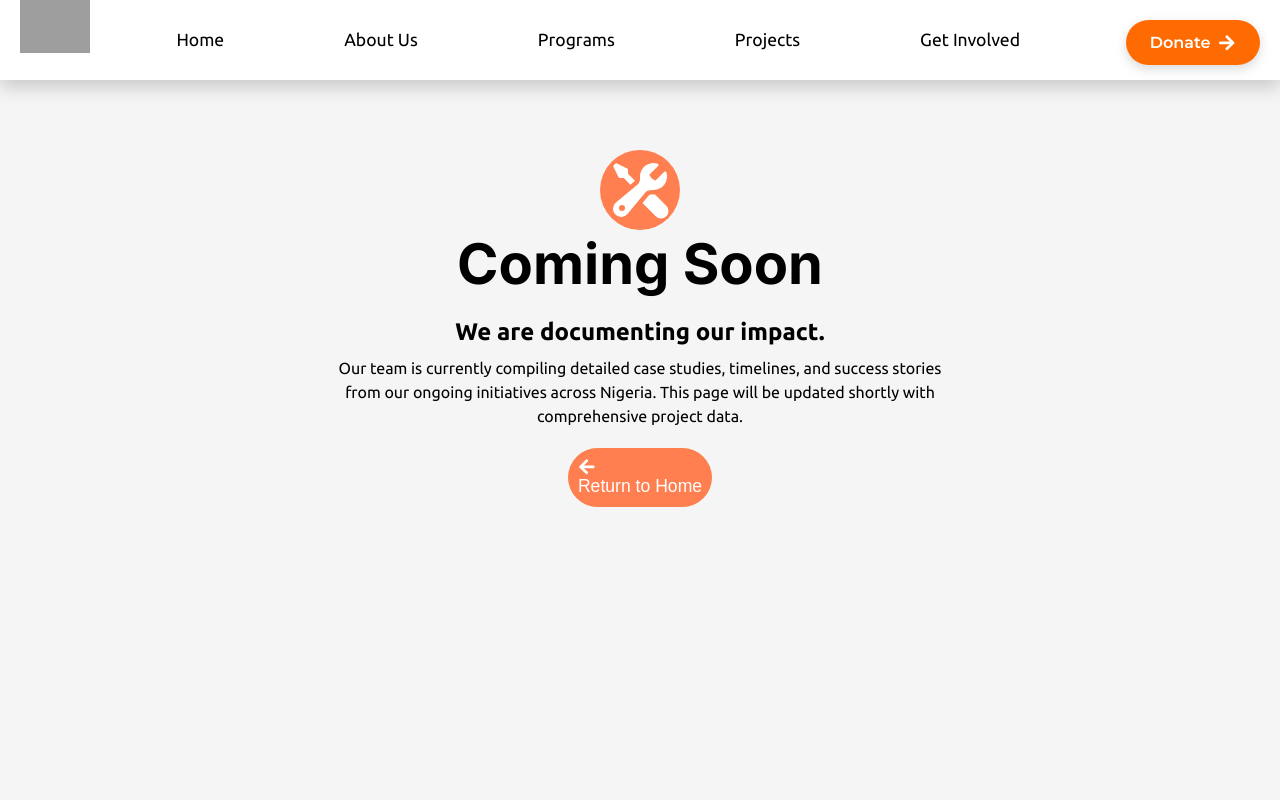
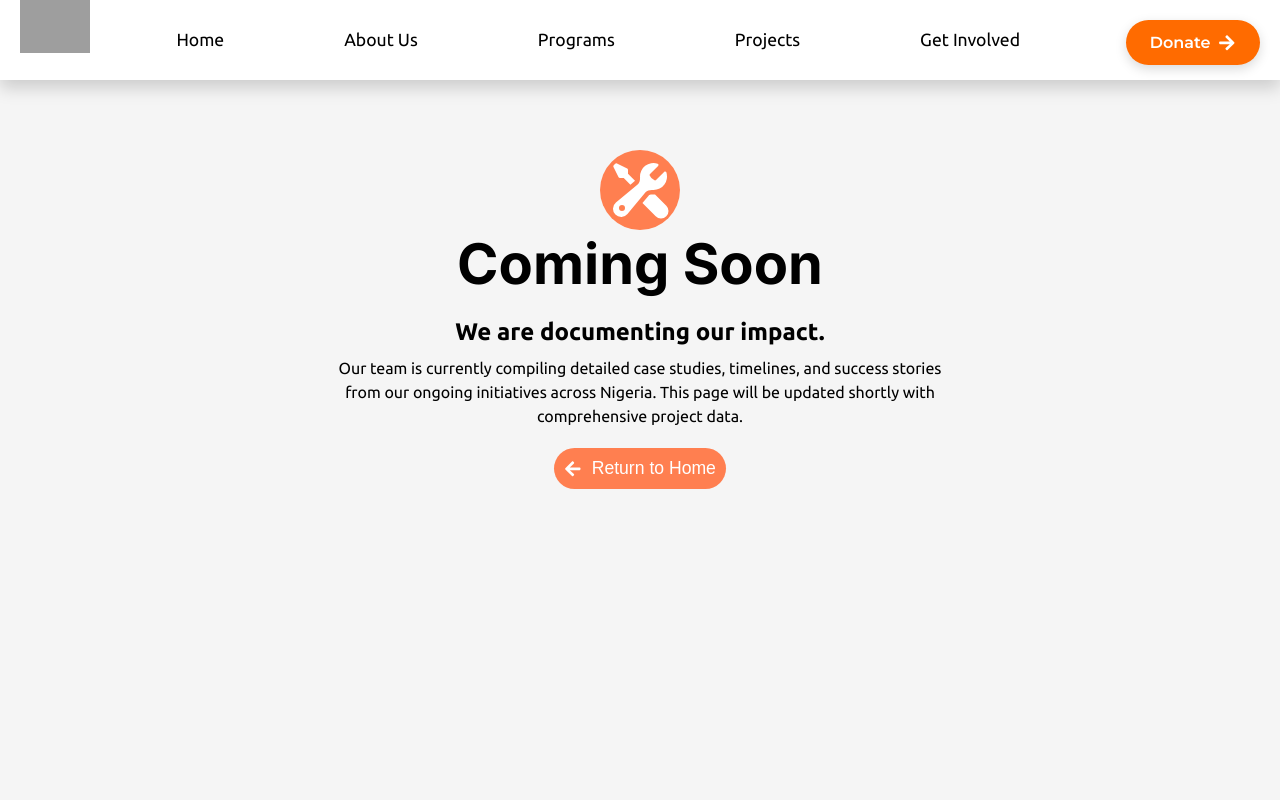
Before and after one commit to sponder-cell/imasgate, a React (Vite) app: page /impact in a window 1280 px wide. Shown: the top 800 px of the page. Built offline with nearby package versions, Linux system fonts and the light colour scheme; grey boxes are pictures that could not be loaded; a web font is replaced by a local one.

Commit message:
Linked again

```diff
--- a/src/pages/Impact.jsx
+++ b/src/pages/Impact.jsx
@@ -20,16 +20,17 @@ function Impact() {
         <p>Our team is currently compiling detailed case studies, timelines, and success stories from our ongoing initiatives across Nigeria. This page will be updated shortly with comprehensive project data.
 
         </p>
+          <Link to="/">
 
         <button className='return'>
-          <Link to="./">
            <span className="arrow-div">
             <FaArrowLeft className='arrow' />
           </span>
 
           Return to Home
-</Link>
           </button>
+          </Link>
+
       </div>
     </section>
 
```
